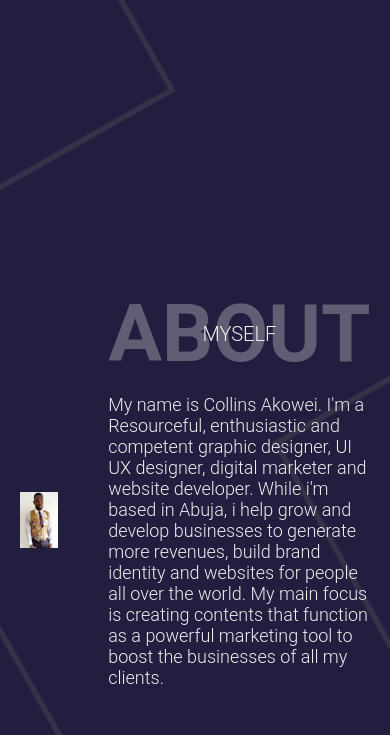
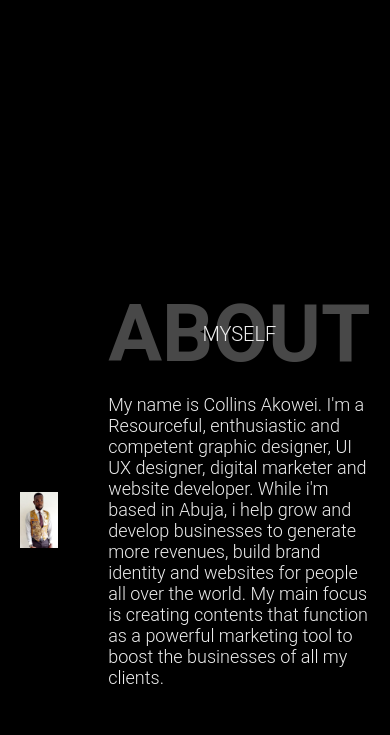
Before and after one commit to akoweicollinxx/akoweicollinxx, a plain HTML site: page index.html in a window 390 px wide. Shown: the part 570-1305 px from the top of the page. Drawn offline with nearby package versions, Linux system fonts and the light colour scheme.

Commit message:
Add files via upload

```diff
--- a/graphicdesign.css
+++ b/graphicdesign.css
@@ -11,7 +11,7 @@ body{
     display: flex;
     align-items: center;
     justify-content: center;
-    background-image: url("sitebg.jpg");
+    background: #000 no-repeat center fixed;
 }
 .container{
     width: 100%;
--- a/main.css
+++ b/main.css
@@ -11,7 +11,7 @@ html{
 body{
     width: 100%;
     height: 100%;
-    background: url("sitebg.jpg") no-repeat center fixed;
+    background: #000 no-repeat center fixed;
     background-size: cover;
 }
 a{
@@ -351,7 +351,7 @@ li{
     background-color: #323534;
 }
 .contact{
-    background-color: #221e3f;
+    background-color: #000;
 }
 form{
     width: 70%;
@@ -421,10 +421,7 @@ input[type="submit"]:hover{
     }
 }
 @media screen and (max-width: 768px){
-    body{
-        background: url("sitebg2.jpg") no-repeat center fixed;
-        background-size: cover;
-    }
+
     .landing-text h1{
         font-size: 10rem;
     }
--- a/webdesign.css
+++ b/webdesign.css
@@ -11,7 +11,7 @@ body{
     display: flex;
     align-items: center;
     justify-content: center;
-    background-image: url("sitebg.jpg");
+    background: #000 no-repeat center fixed;
 }
 .container{
     width: 100%;
```
